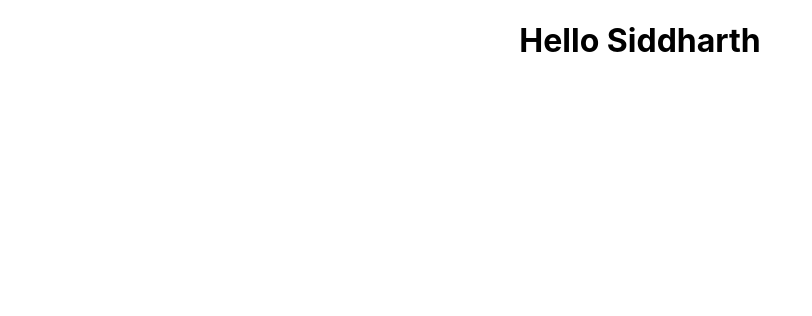
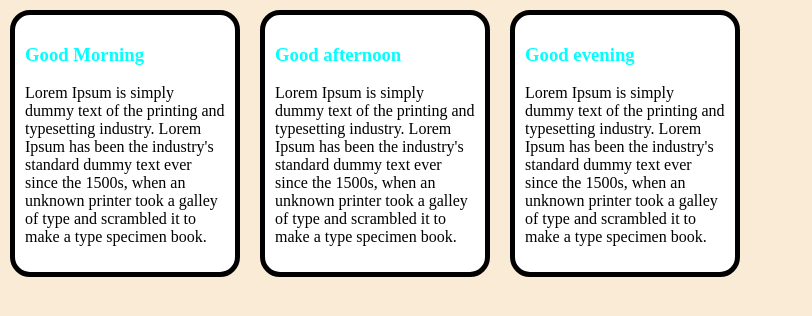
Before and after one commit to Siddharth3271/first-app, a React (Create React App) app: page / in a window 1280 px wide. Shown: the top 316 px of the page, without its empty margins (0-812 px from the left). Built offline with nearby package versions, Linux system fonts and the light colour scheme.

Commit message:
learning react part 1

```diff
--- a/src/App.js
+++ b/src/App.js
@@ -1,13 +1,25 @@
-import logo from './logo.svg';
+// import logo from './logo.svg';
 import './App.css';
+import MyCard from './components/MyCard';
 
 function App() {
   return (
-    <div className="App">
-      <div className="header">
-        <h1>Hello Siddharth</h1>
-      </div>
-      </div>
+    // we can use <> in app also
+    // <div className="App">
+    //   <div className="header">
+    //     {/* <h1>Hello Siddharth</h1>
+    //     <MyCard/> */}
+
+    //     <div className="card">
+
+    //       </div>
+    //   </div>
+    //   </div>
+    <>
+    <MyCard heading="Good Morning"/>
+    <MyCard heading="Good afternoon"/>
+    <MyCard heading="Good evening"/>
+    </>
   );
 }
 
--- a/src/components/myCard.css
+++ b/src/components/myCard.css
@@ -0,0 +1,12 @@
+.heading{
+    color: aqua;
+}
+.card{
+    width:200px;
+    background-color: white;
+    padding: 10px;
+    border: 5px solid black;
+    border-radius: 20px;
+    display: inline-block;
+    margin: 10px;
+}
--- a/src/components/myCard.jsx
+++ b/src/components/myCard.jsx
@@ -0,0 +1,21 @@
+import React from 'react'
+import './MyCard.css'
+const MyCard = (props) => {
+
+    return (
+        <>
+            <div className='card'>
+                <div className='card-body'>
+                    <h3 className='heading'>
+                        {/* used as parameter */}
+                        {props.heading}
+                    </h3>
+                    <p>Lorem Ipsum is simply dummy text of the printing and typesetting industry. Lorem Ipsum has been the industry's standard dummy text ever since the 1500s, when an unknown printer took a galley of type and scrambled it to make a type specimen book.</p>
+
+                </div>
+            </div>
+        </>
+    )
+}
+
+export default MyCard
--- a/src/index.css
+++ b/src/index.css
@@ -1,13 +1,4 @@
 body {
   margin: 0;
-  font-family: -apple-system, BlinkMacSystemFont, 'Segoe UI', 'Roboto', 'Oxygen',
-    'Ubuntu', 'Cantarell', 'Fira Sans', 'Droid Sans', 'Helvetica Neue',
-    sans-serif;
-  -webkit-font-smoothing: antialiased;
-  -moz-osx-font-smoothing: grayscale;
+  background-color: antiquewhite;
 }
-
-code {
-  font-family: source-code-pro, Menlo, Monaco, Consolas, 'Courier New',
-    monospace;
-}
```
